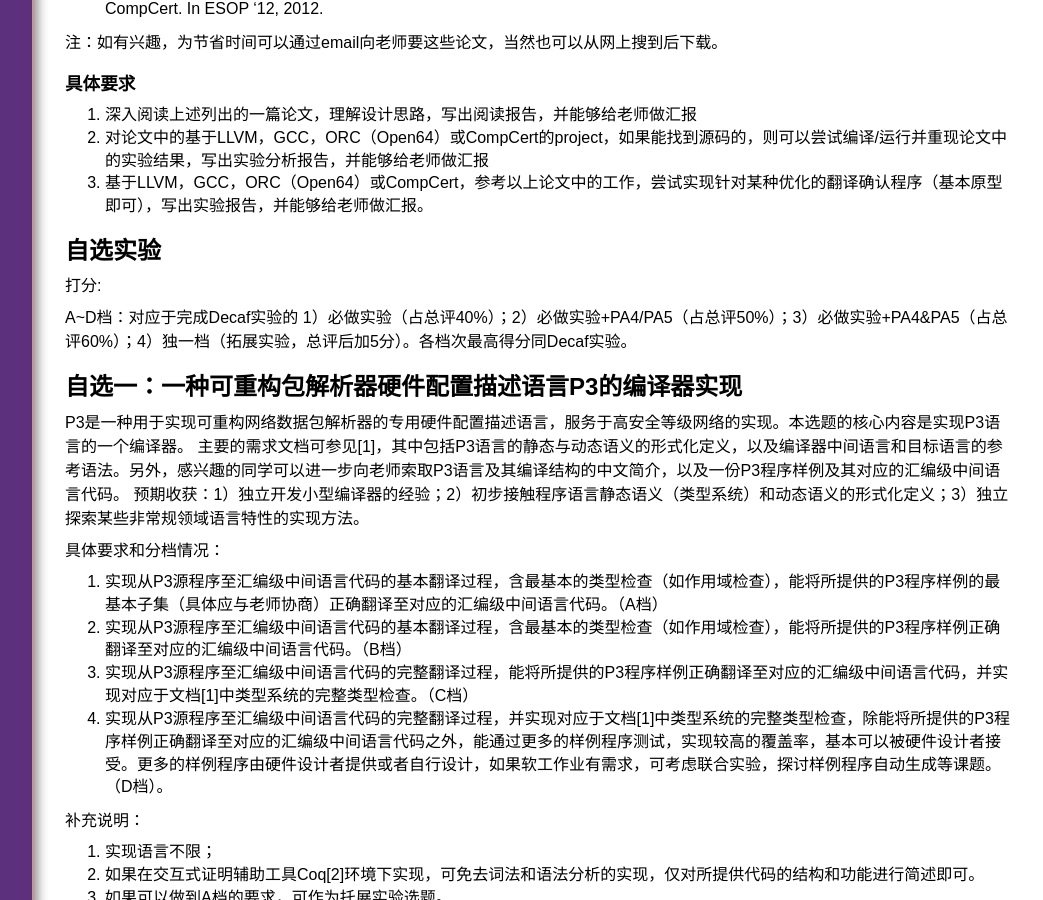
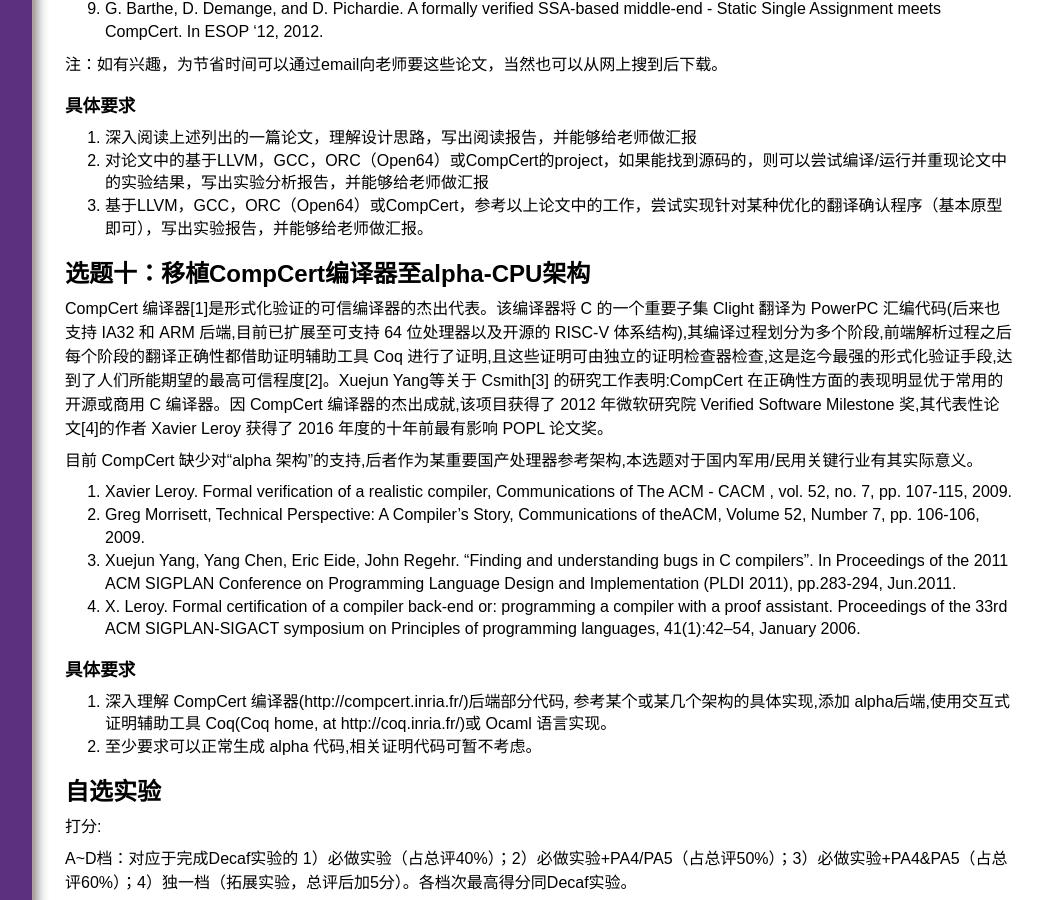
Before and after one commit to chyyuu/compiler_course_info, a Jekyll site: the page built from readinglist.md, in a window 1280 px wide and 900 px high, scrolled down 4367 px. Shown: the whole window, without its empty margins (234-1277 px from the left). Built offline with Jekyll 4.4.1, drawn with Linux system fonts in a browser that asks for light colours; nearby versions of some CDN libraries; our own code applies the rules of GitHub Pages for plain Markdown files; some of the changed text lies outside the part shown.

Commit message:
Update readinglist.md

```diff
--- a/readinglist.md
+++ b/readinglist.md
@@ -12,6 +12,7 @@
 * [选题七](#选题七开放性问题新的机器学习语言及其编译器)
 * [选题八](#选题八静态检查程序的验证)
 * [选题九](#选题九编译器验证的翻译确认方法)
+* [选题十](#选题十移植CompCert编译器至alpha-CPU架构）
 
 **自选实验目录**
 
@@ -155,6 +156,21 @@
 2. 对论文中的基于LLVM，GCC，ORC（Open64）或CompCert的project，如果能找到源码的，则可以尝试编译/运行并重现论文中的实验结果，写出实验分析报告，并能够给老师做汇报
 3. 基于LLVM，GCC，ORC（Open64）或CompCert，参考以上论文中的工作，尝试实现针对某种优化的翻译确认程序（基本原型即可），写出实验报告，并能够给老师做汇报。
 
+## 选题十：移植CompCert编译器至alpha-CPU架构
+CompCert 编译器[1]是形式化验证的可信编译器的杰出代表。该编译器将 C 的一个重要子集 Clight 翻译为 PowerPC 汇编代码(后来也支持 IA32 和 ARM 后端,目前已扩展至可支持 64 位处理器以及开源的 RISC-V 体系结构),其编译过程划分为多个阶段,前端解析过程之后每个阶段的翻译正确性都借助证明辅助工具 Coq 进行了证明,且这些证明可由独立的证明检查器检查,这是迄今最强的形式化验证手段,达到了人们所能期望的最高可信程度[2]。Xuejun Yang等关于 Csmith[3] 的研究工作表明:CompCert 在正确性方面的表现明显优于常用的开源或商用 C 编译器。因 CompCert 编译器的杰出成就,该项目获得了 2012 年微软研究院 Verified Software Milestone 奖,其代表性论文[4]的作者 Xavier Leroy 获得了 2016 年度的十年前最有影响 POPL 论文奖。
+
+目前 CompCert 缺少对“alpha 架构”的支持,后者作为某重要国产处理器参考架构,本选题对于国内军用/民用关键行业有其实际意义。
+
+1. Xavier Leroy. Formal verification of a realistic compiler, Communications of The ACM - CACM , vol. 52, no. 7, pp. 107-115, 2009.
+2. Greg Morrisett, Technical Perspective: A Compiler's Story, Communications of theACM, Volume 52, Number 7, pp. 106-106, 2009.
+3. Xuejun Yang, Yang Chen, Eric Eide, John Regehr. "Finding and understanding bugs in C compilers". In Proceedings of the 2011 ACM SIGPLAN Conference on Programming Language Design and Implementation (PLDI 2011), pp.283-294, Jun.2011.
+4. X. Leroy. Formal certification of a compiler back-end or: programming a compiler with a proof assistant. Proceedings of the 33rd ACM SIGPLAN-SIGACT symposium on Principles of programming languages, 41(1):42–54, January 2006.
+
+### 具体要求
+1. 深入理解 CompCert 编译器(http://compcert.inria.fr/)后端部分代码, 参考某个或某几个架构的具体实现,添加 alpha后端,使用交互式证明辅助工具 Coq(Coq home, at http://coq.inria.fr/)或 Ocaml 语言实现。
+2.  至少要求可以正常生成 alpha 代码,相关证明代码可暂不考虑。
+
+
 ## 自选实验
 
 打分:
```
